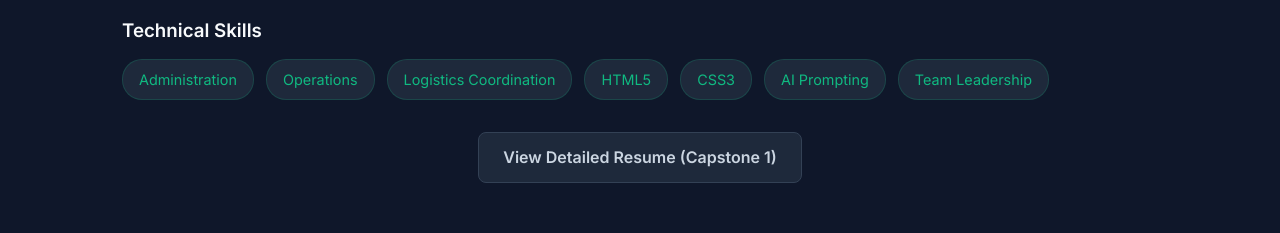
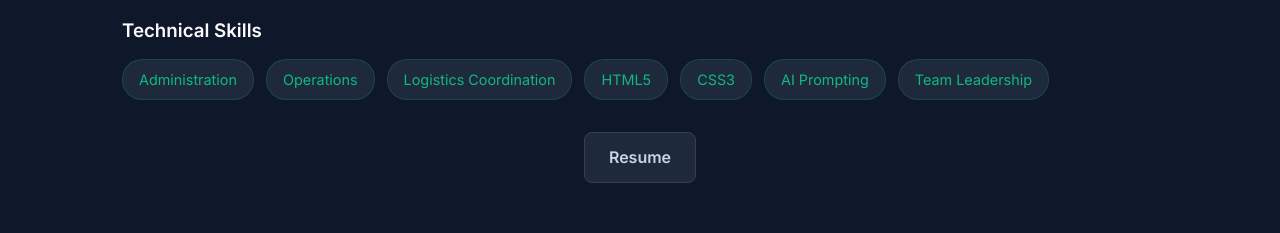
Before and after one commit to samodachintha/Capstone-2, a plain HTML site: page index.html in a window 1280 px wide. Shown: the part 1540-1773 px from the top of the page. Drawn offline with Linux system fonts and the light colour scheme.

Commit message:
add resume hyperlink

```diff
--- a/index.html
+++ b/index.html
@@ -96,10 +96,10 @@
             </div>
 
             <div class="resume-link">
-                <a href="../Capstone Project 1 - Online Resume/index.html" class="btn btn-secondary" target="_blank">View Detailed Resume (Capstone 1)</a>
+                <a href="https://samodachintha.github.io/capstone-1/" class="btn btn-secondary" target="_blank">Resume</a>
             </div>
         </section>
-        <!--->
+        <!--
         <section id="projects">
             <h2 class="section-title">Selected Works</h2>
             <div class="projects-grid">
```
